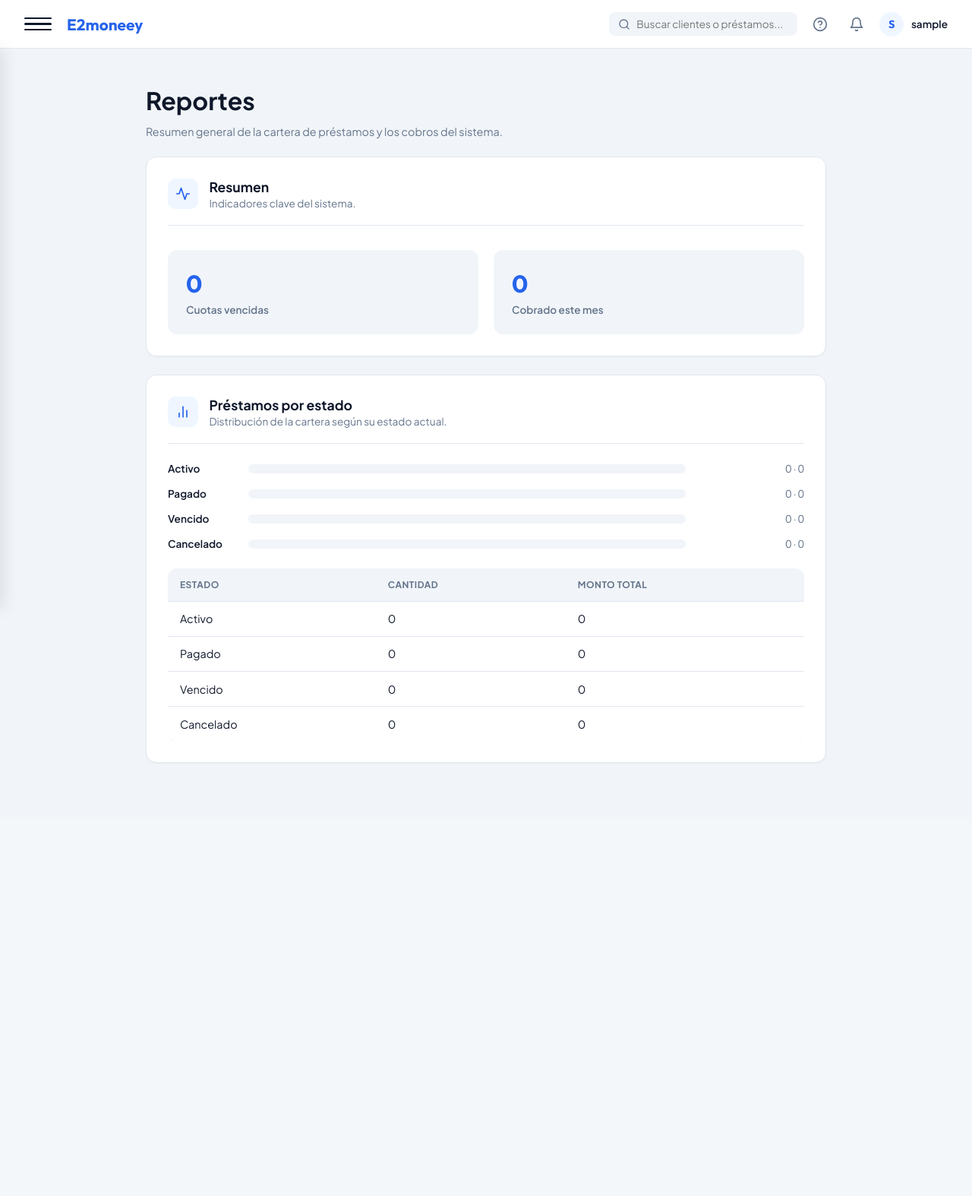
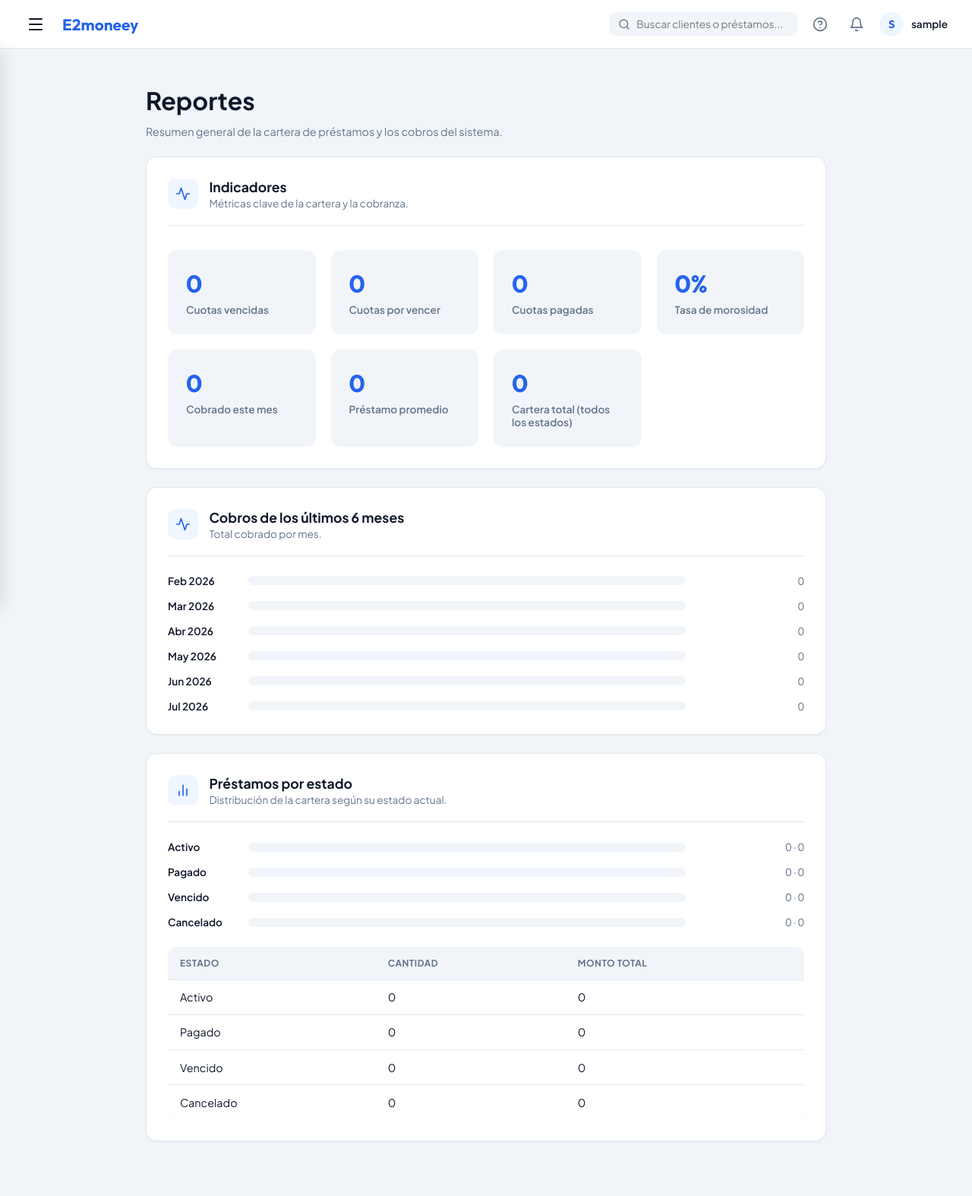
Before and after one commit to eugeniosoftware17/Sistema_Prestamos, a Django app: page /reportes/ in a window 1280 px wide. Shown: the whole page at 76% size. Before the commit the page ends 1004 px from the top, so only its background shows below. Run offline with Django 5.2, Linux system fonts and the light colour scheme; the visitor is signed in with stand-in values (Sample User, id 1); data comes from the database, SQL or seed files in the repository; data that the repository does not hold is empty.

Commit message:
Cierre de sesión por inactividad, más estadísticas en Reportes, envío de recibo por correo y enlace de WhatsApp
- Sesión expira a los 10 min de inactividad real (temporizador en JS +
  SESSION_COOKIE_AGE/SESSION_SAVE_EVERY_REQUEST)
- Reportes: tasa de morosidad, préstamo promedio, cartera total,
  desglose de cuotas y gráfico de cobros de los últimos 6 meses
- Al registrar un pago se envía automáticamente un correo de
  confirmación al cliente (si tiene email registrado)
- Botón "Enviar por WhatsApp" en los 3 diseños de recibo con el
  mensaje ya redactado (enlace wa.me)
- Botón hamburguesa un poco más pequeño

Co-Authored-By: Claude Sonnet 5 <noreply@anthropic.com>

```diff
--- a/apps/reportes/views.py
+++ b/apps/reportes/views.py
@@ -1,10 +1,12 @@
 from datetime import date
 
-from django.db.models import Sum
+from django.db.models import Avg, Sum
 from django.shortcuts import render
 
 from pagos.models import Cuota, Pago
 from prestamos.models import Prestamo
+
+MESES_ES = ['Ene', 'Feb', 'Mar', 'Abr', 'May', 'Jun', 'Jul', 'Ago', 'Sep', 'Oct', 'Nov', 'Dic']
 
 
 def index(request):
@@ -21,14 +23,38 @@ def index(request):
         })
     max_cantidad = max((fila['cantidad'] for fila in prestamos_por_estado), default=0) or 1
 
+    cuotas_vencidas = Cuota.objects.filter(estado=Cuota.Estado.PENDIENTE, fecha_vencimiento__lt=hoy).count()
+    cuotas_pendientes = Cuota.objects.filter(
+        estado=Cuota.Estado.PENDIENTE, fecha_vencimiento__gte=hoy
+    ).count()
+    cuotas_pagadas = Cuota.objects.filter(estado=Cuota.Estado.PAGADA).count()
+    total_cuotas = cuotas_vencidas + cuotas_pendientes + cuotas_pagadas
+    tasa_morosidad = round(cuotas_vencidas / total_cuotas * 100, 1) if total_cuotas else 0
+
+    cobros_por_mes = []
+    for i in range(5, -1, -1):
+        mes_index = hoy.month - 1 - i
+        anio = hoy.year + mes_index // 12
+        mes = mes_index % 12 + 1
+        total = Pago.objects.filter(fecha_pago__year=anio, fecha_pago__month=mes).aggregate(
+            total=Sum('monto_pagado')
+        )['total'] or 0
+        cobros_por_mes.append({'mes': f'{MESES_ES[mes - 1]} {anio}', 'total': total})
+    max_cobro = max((fila['total'] for fila in cobros_por_mes), default=0) or 1
+
     context = {
         'prestamos_por_estado': prestamos_por_estado,
         'max_cantidad': max_cantidad,
-        'cuotas_vencidas': Cuota.objects.filter(
-            estado=Cuota.Estado.PENDIENTE, fecha_vencimiento__lt=hoy
-        ).count(),
+        'cuotas_vencidas': cuotas_vencidas,
+        'cuotas_pendientes': cuotas_pendientes,
+        'cuotas_pagadas': cuotas_pagadas,
+        'tasa_morosidad': tasa_morosidad,
         'pagos_del_mes': Pago.objects.filter(
             fecha_pago__year=hoy.year, fecha_pago__month=hoy.month
         ).aggregate(total=Sum('monto_pagado'))['total'] or 0,
+        'promedio_prestamo': round(Prestamo.objects.aggregate(avg=Avg('monto'))['avg'] or 0, 2),
+        'cartera_total': Prestamo.objects.aggregate(total=Sum('monto'))['total'] or 0,
+        'cobros_por_mes': cobros_por_mes,
+        'max_cobro': max_cobro,
     }
     return render(request, 'reportes/index.html', context)
--- a/static/css/base.css
+++ b/static/css/base.css
@@ -187,11 +187,11 @@ body {
     justify-content: center;
     align-items: center;
     gap: 5px;
-    width: 36px;
-    height: 36px;
+    width: 30px;
+    height: 30px;
     background: none;
     border: none;
-    border-radius: 8px;
+    border-radius: 7px;
     cursor: pointer;
     padding: 0;
     z-index: 1100;
@@ -204,8 +204,8 @@ body {
 
 .hamburger span {
     display: block;
-    height: 2.5px;
-    width: 100%;
+    height: 2px;
+    width: 18px;
     background-color: var(--text-color);
     border-radius: 2px;
     transition: transform 0.25s ease, opacity 0.25s ease;
--- /dev/null
+++ b/static/js/inactivity.js
@@ -0,0 +1,20 @@
+(function () {
+    const LIMITE_MS = 10 * 60 * 1000; // 10 minutos
+    let temporizador;
+
+    function cerrarSesion() {
+        const formulario = document.getElementById('auto-logout-form');
+        if (formulario) formulario.submit();
+    }
+
+    function reiniciarTemporizador() {
+        clearTimeout(temporizador);
+        temporizador = setTimeout(cerrarSesion, LIMITE_MS);
+    }
+
+    ['mousemove', 'mousedown', 'keydown', 'scroll', 'touchstart'].forEach((evento) => {
+        document.addEventListener(evento, reiniciarTemporizador, { passive: true });
+    });
+
+    reiniciarTemporizador();
+})();
--- a/templates/base.html
+++ b/templates/base.html
@@ -138,6 +138,12 @@
 </main>
 
 <script src="{% static 'js/base.js' %}"></script>
+{% if user.is_authenticated %}
+    <form id="auto-logout-form" action="{% url 'usuarios:logout' %}" method="post" style="display: none;">
+        {% csrf_token %}
+    </form>
+    <script src="{% static 'js/inactivity.js' %}"></script>
+{% endif %}
 {% block extra_js %}{% endblock %}
 </body>
 </html>
--- a/templates/pagos/recibo_formal.html
+++ b/templates/pagos/recibo_formal.html
@@ -1,6 +1,12 @@
 {% extends "print_base.html" %}
 
 {% block title %}Recibo de pago{% endblock %}
+
+{% block acciones_extra %}
+{% if link_whatsapp %}
+    <a href="{{ link_whatsapp }}" target="_blank" class="btn-whatsapp">Enviar por WhatsApp</a>
+{% endif %}
+{% endblock %}
 
 {% block content %}
 <div class="recibo-sello {% if es_copia %}recibo-sello-copia{% endif %}">
--- a/templates/print_base.html
+++ b/templates/print_base.html
@@ -23,7 +23,10 @@
     </div>
 </div>
 
-<button type="button" class="btn-primary no-print" onclick="window.print()">Imprimir</button>
+<div class="no-print print-actions">
+    <button type="button" class="btn-primary" onclick="window.print()">Imprimir</button>
+    {% block acciones_extra %}{% endblock %}
+</div>
 
 <main class="print-content">
     {% block content %}{% endblock %}
--- a/templates/reportes/index.html
+++ b/templates/reportes/index.html
@@ -14,8 +14,8 @@
             <svg viewBox="0 0 24 24" fill="none" stroke="currentColor" stroke-width="2" stroke-linecap="round" stroke-linejoin="round"><path d="M22 12h-4l-3 9L9 3l-3 9H2"/></svg>
         </div>
         <div>
-            <h2 class="section-title">Resumen</h2>
-            <p class="config-card-hint">Indicadores clave del sistema.</p>
+            <h2 class="section-title">Indicadores</h2>
+            <p class="config-card-hint">Métricas clave de la cartera y la cobranza.</p>
         </div>
     </div>
     <div class="stats-grid">
@@ -24,9 +24,52 @@
             <span class="stat-label">Cuotas vencidas</span>
         </div>
         <div class="stat-card">
+            <span class="stat-value">{{ cuotas_pendientes }}</span>
+            <span class="stat-label">Cuotas por vencer</span>
+        </div>
+        <div class="stat-card">
+            <span class="stat-value">{{ cuotas_pagadas }}</span>
+            <span class="stat-label">Cuotas pagadas</span>
+        </div>
+        <div class="stat-card {% if tasa_morosidad > 10 %}stat-card-alert{% endif %}">
+            <span class="stat-value">{{ tasa_morosidad }}%</span>
+            <span class="stat-label">Tasa de morosidad</span>
+        </div>
+        <div class="stat-card">
             <span class="stat-value">{{ pagos_del_mes }}</span>
             <span class="stat-label">Cobrado este mes</span>
         </div>
+        <div class="stat-card">
+            <span class="stat-value">{{ promedio_prestamo }}</span>
+            <span class="stat-label">Préstamo promedio</span>
+        </div>
+        <div class="stat-card">
+            <span class="stat-value">{{ cartera_total }}</span>
+            <span class="stat-label">Cartera total (todos los estados)</span>
+        </div>
+    </div>
+</div>
+
+<div class="config-card">
+    <div class="config-card-header">
+        <div class="config-card-icon">
+            <svg viewBox="0 0 24 24" fill="none" stroke="currentColor" stroke-width="2" stroke-linecap="round" stroke-linejoin="round"><polyline points="22 12 18 12 15 21 9 3 6 12 2 12"/></svg>
+        </div>
+        <div>
+            <h2 class="section-title">Cobros de los últimos 6 meses</h2>
+            <p class="config-card-hint">Total cobrado por mes.</p>
+        </div>
+    </div>
+    <div class="bar-chart">
+        {% for fila in cobros_por_mes %}
+        <div class="bar-row">
+            <span class="bar-label">{{ fila.mes }}</span>
+            <div class="bar-track">
+                <div class="bar-fill bar-activo" style="width: {% widthratio fila.total max_cobro 100 %}%;"></div>
+            </div>
+            <span class="bar-value">{{ fila.total }}</span>
+        </div>
+        {% endfor %}
     </div>
 </div>
 
```
Also changed, not shown: apps/pagos/services.py (+48 -0 lines), apps/pagos/tests.py (+62 -1 lines), apps/pagos/views.py (+11 -2 lines), config/settings.py (+16 -0 lines), static/css/print.css (+17 -2 lines), static/css/recibo_minimalista.css (+17 -2 lines), static/css/recibo_ticket.css (+17 -2 lines), templates/pagos/recibo_minimalista.html (+6 -1 lines), templates/pagos/recibo_ticket.html (+6 -1 lines).
